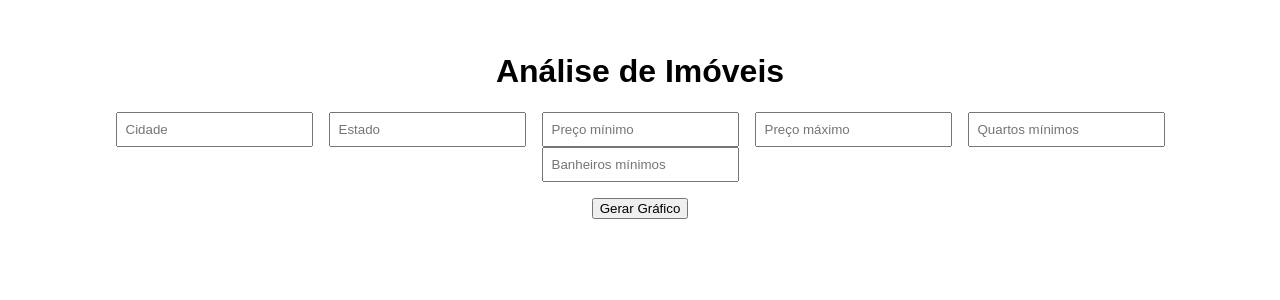
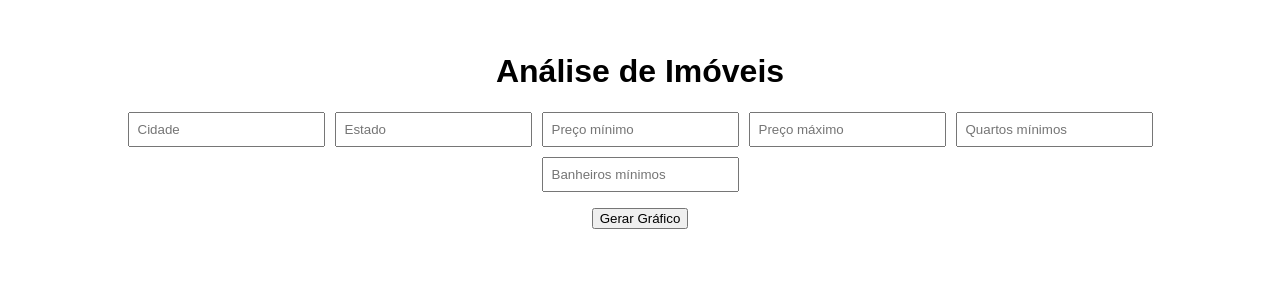
Before and after one commit to RafaelMoura11/frontend-pi, a React (Create React App) app: page / in a window 1280 px wide. Shown: the top 300 px of the page. Built offline with nearby package versions, Linux system fonts and the light colour scheme.

Commit message:
Refactor filtros styles for improved layout and input sizing

```diff
--- a/src/App.css
+++ b/src/App.css
@@ -5,10 +5,14 @@
 }
 
 .filtros {
+  display: flex;
+  flex-wrap: wrap;
+  gap: 10px;
+  justify-content: center;
   margin-bottom: 1rem;
 }
 
 .filtros input {
-  margin: 0 0.5rem;
   padding: 0.5rem;
+  min-width: 160px;
 }
```
